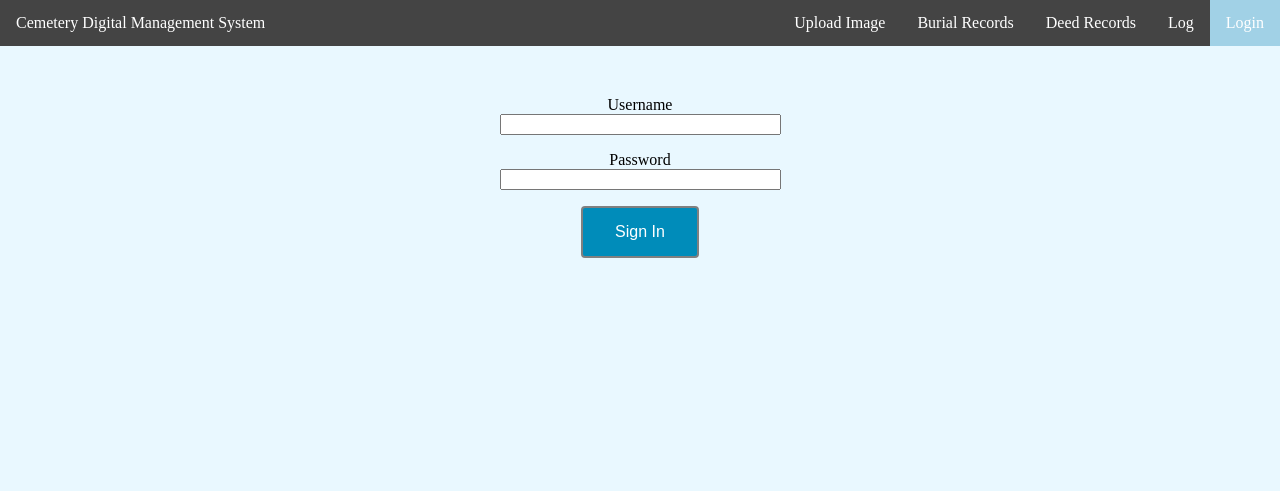
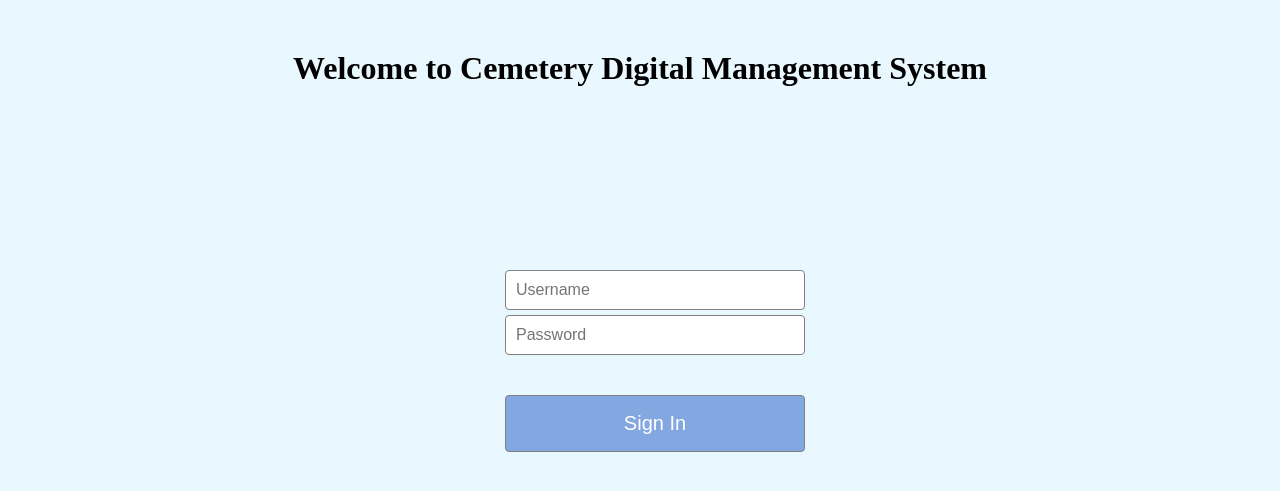
Before and after one commit to eai-6020-winter2020-final-team/burial-deed-ocr-system, a Flask app: page /login/ in a window 1280 px wide. Shown: the top 491 px of the page. Run offline with Flask 2, Linux system fonts and the light colour scheme; parts of the project's set-up code (start-up, migrations or seed data) failed here and were passed over.

Commit message:
Some Interface changes

```diff
--- a/app/__init__.py
+++ b/app/__init__.py
@@ -27,6 +27,7 @@ db = SQLAlchemy(app)
 migrate = Migrate(app, db)
 loginManager = LoginManager(app)
 loginManager.login_view = 'login'
+loginManager.login_message = ''
 
 from app import routes, tables
 
--- a/app/forms.py
+++ b/app/forms.py
@@ -6,8 +6,8 @@ from app.tables import User
 
 
 class LoginForm(FlaskForm):
-	username = StringField('Username', validators=[DataRequired()])
-	password = PasswordField('Password', validators=[DataRequired()])
+	username = StringField('Username', validators=[DataRequired()], render_kw={"placeholder": "Username"})
+	password = PasswordField('Password', validators=[DataRequired()], render_kw={"placeholder": "Password"})
 	submit = SubmitField('Sign In')
 
 
--- a/app/routes.py
+++ b/app/routes.py
@@ -33,10 +33,9 @@ def login():
 		login_user(user)
 		next_page = request.args.get('next')
 		if not next_page:
-			flash('Welcome to Cemetery Digital Management System')
 			next_page = url_for('home')
 		return redirect(next_page)
-	return render_template('login.html', title='Sign In', form=form)
+	return render_template('login.html', form=form)
 
 
 @app.route('/logout/')
--- a/static/main.css
+++ b/static/main.css
@@ -43,6 +43,46 @@ body {
 	background: #e9f8ff;
 	margin: 0;
 	text-align: center;
+}
+
+.login_form {
+	width: 100%;
+	max-width: 300px;
+	padding: 15px;
+	margin: -150px 0 0 -150px;
+	position: absolute;
+	top: 50%;
+	left: 50%;
+}
+
+.login_form_control {
+	border: 1px solid gray;
+	border-radius: .25rem;
+	box-sizing: border-box;
+	display: block;
+	font-size: 16px;
+	height: auto;
+	margin-top: 5px;
+	padding: 10px;
+	position: relative;
+	width: 100%;
+}
+
+#login_btn {
+	cursor: pointer;
+	margin-top: 40px;
+	display: block;
+	width: 100%;
+	padding: 1rem;
+	font-size: 1.25rem;
+	border: 1px solid gray;
+	border-radius: .25rem;
+	color: white;
+	background-color: #83a7e1;
+}
+
+#login_btn:hover {
+	background-color: #93b7f1;
 }
 
 #navigator {
--- a/templates/base.html
+++ b/templates/base.html
@@ -1,5 +1,5 @@
 <!DOCTYPE html>
-<html>
+<html lang="en-us">
 <head>
 	{% if navi %}
 	<title>{{ title }} - Cemetery Digital Management System</title>
@@ -42,15 +42,7 @@
 	<li class="navigate_item"><a href="/">Upload Image</a></li>
 	{% endif %}
 </ul>
-{% with messages = get_flashed_messages() %}
-{% if messages %}
-<ul class="flash_msg" style="list-style-type: none;">
-	{% for message in messages %}
-	<li>{{ message }}</li>
-	{% endfor %}
-</ul>
-{% endif %}
-{% endwith %}
+
 {% block body_content %}{% endblock %}
 </body>
 </html>
--- a/templates/login.html
+++ b/templates/login.html
@@ -1,27 +1,34 @@
-{% extends "base.html" %}
-
-{% block head_content %}
+<!DOCTYPE html>
+<html lang="en-us">
+<head>
+	<title>Welcome to Cemetery Digital Management System</title>
 	<script src="/static/jquery-3.4.1.min.js"></script>
 	<link rel="stylesheet" type="text/css" href="/static/main.css">
-{% endblock %}
+</head>
+<body>
+{% with messages = get_flashed_messages() %}
+{% if messages %}
+<ul class="flash_msg" style="list-style-type: none;">
+	{% for message in messages %}
+	<li>{{ message }}</li>
+	{% endfor %}
+</ul>
+{% endif %}
+{% endwith %}
 
-{% block body_content %}
-<form action="" method="post" novalidate>
+<h1 style="margin-top: 50px;" class="h3 mb-3 font-weight-normal">Welcome to Cemetery Digital Management System</h1>
+
+<form class="login_form" action="" method="post" novalidate>
 	{{ form.hidden_tag() }}
-	<p>
-		{{ form.username.label }}<br>
-		{{ form.username(size=32) }}<br>
+	{{ form.username(class_="login_form_control") }}
 	{% for error in form.username.errors %}
 	<span style="color: red;">[{{ error }}]</span>
 	{% endfor %}
-	</p>
-	<p>
-		{{ form.password.label }}<br>
-		{{ form.password(size=32) }}<br>
+	{{ form.password(class_="login_form_control") }}
 	{% for error in form.password.errors %}
 	<span style="color: red;">[{{ error }}]</span>
 	{% endfor %}
-	</p>
-	<p>{{ form.submit() }}</p>
+	{{ form.submit(id="login_btn") }}
 </form>
-{% endblock %}
+</body>
+</html>
```
Lines whose indentation alone changed are shown as unchanged.
